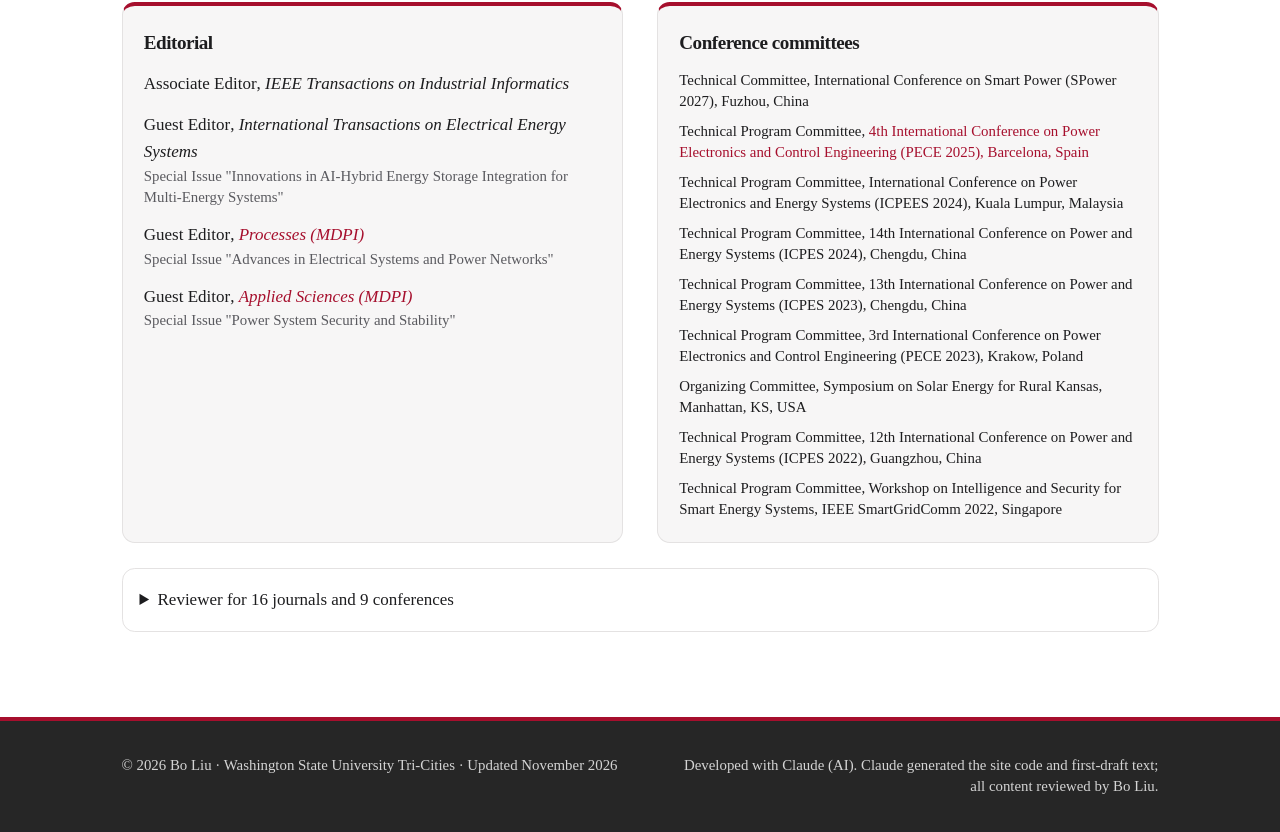
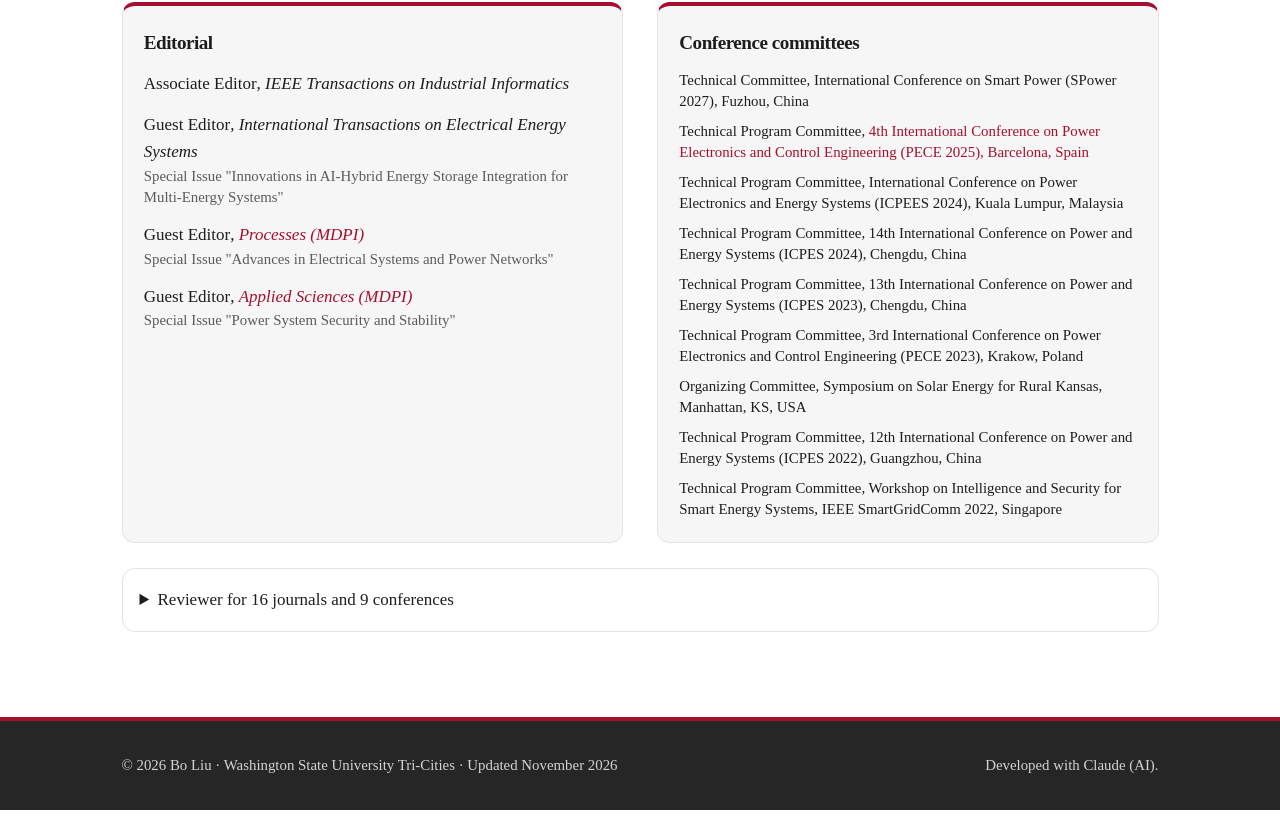
Before and after one commit to BLiu1793/BLiu1793.github.io, an Astro site: page / in a window 1280 px wide. Shown: the part 2136-2968 px from the top of the page. After the commit the page ends 2946 px from the top, so only its background shows below. Built offline with nearby package versions, Linux system fonts and the light colour scheme; Astro itself is replaced by a stand-in of ours.

Commit message:
Footer: keep only the AI byline; move AI-role statement to README
Co-Authored-By: Claude Opus 5.5 <noreply@anthropic.com>

```diff
--- a/src/components/Footer.astro
+++ b/src/components/Footer.astro
@@ -6,6 +6,6 @@ const updated = new Date().toLocaleDateString('en-US', { month: 'long', year: 'n
 <footer class="mt-20 border-t-4 border-accent bg-footer-bg text-footer-fg">
   <div class="container-page flex flex-col gap-2 py-8 text-sm md:flex-row md:items-start md:justify-between md:gap-8">
     <p>© {year} {site.name} · {site.institution} · Updated {updated}</p>
-    <p class="md:max-w-md md:text-right">{site.aiAttribution}. {site.aiRole}</p>
+    <p class="md:text-right">{site.aiAttribution}.</p>
   </div>
 </footer>
--- a/src/config.ts
+++ b/src/config.ts
@@ -45,9 +45,9 @@ export const site = {
   prospectiveStudents:
     'Students interested in smart grid cybersecurity, state estimation, or power system operation are welcome to get in touch by email with a CV and a short description of their interests.',
 
-  // Required by WSU guidance for AI-assisted work: byline plus a short statement of the AI's role (shown in the footer).
+  // Required by WSU guidance for AI-assisted work: byline in the footer. The statement of the
+  // AI's role is in README.md ("AI assistance"), per the owner's choice on 2026-11-18.
   aiAttribution: 'Developed with Claude (AI)',
-  aiRole: 'Claude generated the site code and first-draft text; all content reviewed by Bo Liu.',
 };
 
 export const nav = [
```
Also changed, not shown: README.md.
